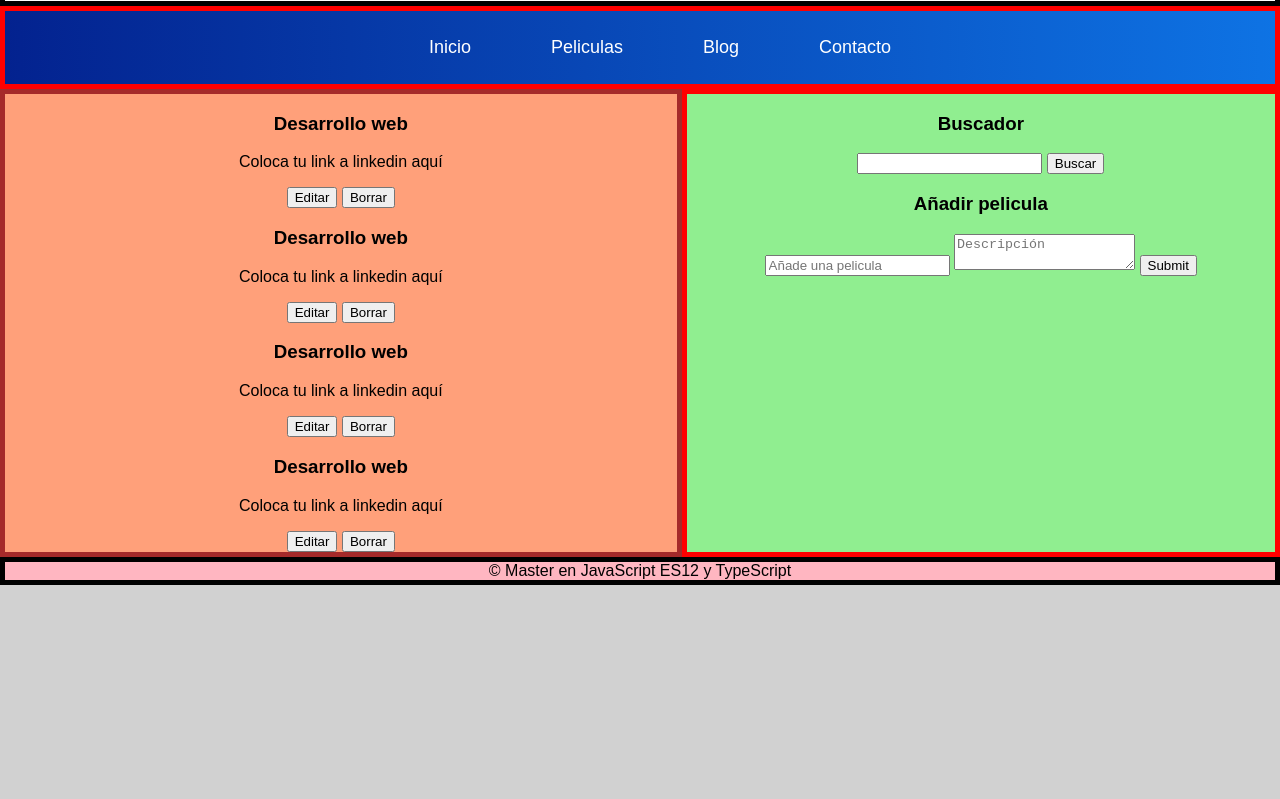
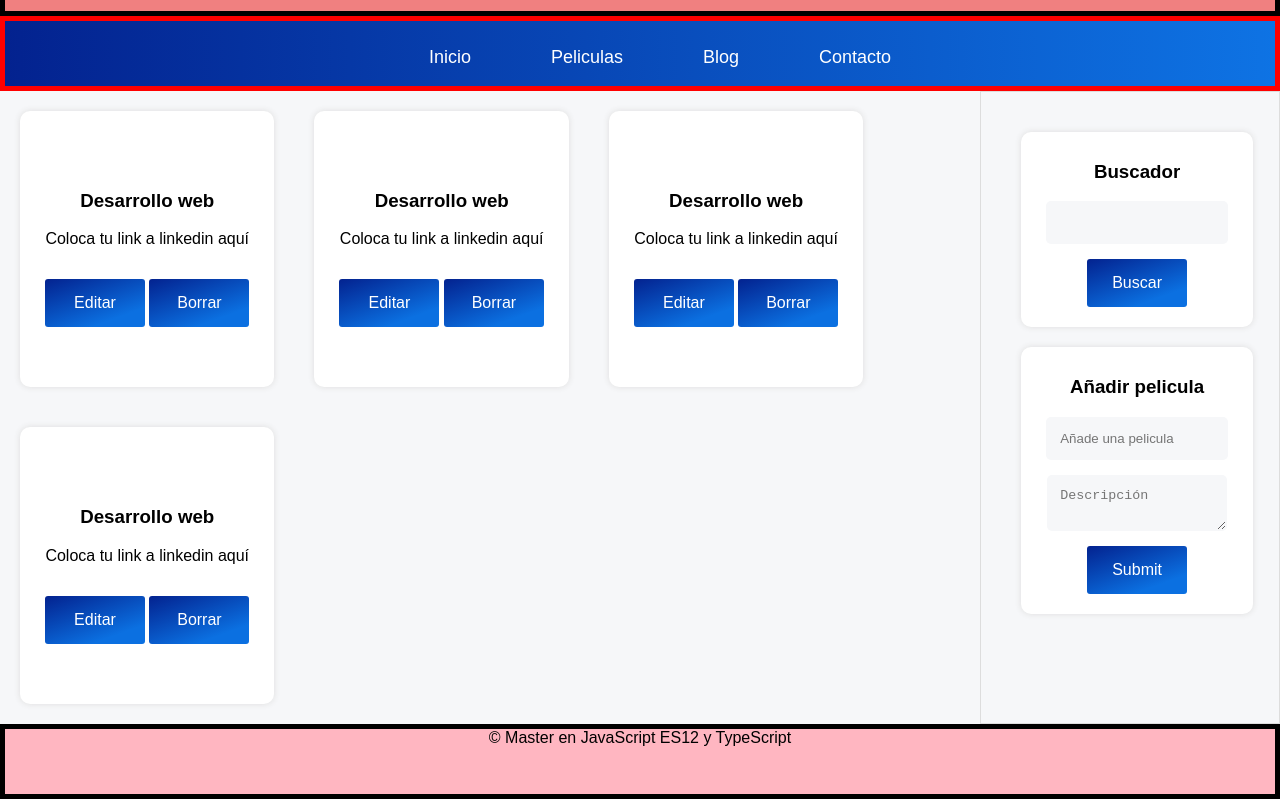
Before and after one commit to DaSanLi/Cinema, a plain HTML site: page index.html in a window 1280 px wide. Shown: the part 84-883 px from the top of the page. Before the commit the page ends 800 px from the top, so only its background shows below. Drawn offline with Linux system fonts and the light colour scheme.

Commit message:
se agregan estilos para contenido principal y barra lateral

```diff
--- a/css/styles.css
+++ b/css/styles.css
@@ -9,7 +9,12 @@ body{
 .layout{
     width: 100%;
     height: auto;
-    grid-template-areas: "header nav main footer";
+    display: grid;
+    grid-template-areas:
+    "header"
+    "nav"
+    "main"
+    "footer";
     grid-template-rows: 100px 75px auto 75px;
 }
 
@@ -18,7 +23,6 @@ body{
     border: 5px solid black;
     background-color: lightcoral;
     grid-area: header;
-    background-color: white;
     text-align: left;
     font-style: italic;
     display: flex;
@@ -27,7 +31,7 @@ body{
 }
 
 .header h1{
-    margin-left: 30px;
+    margin-right: 30px;
     margin-left: 15px;
 }
 
@@ -81,22 +85,59 @@ body{
 }
 
 .main{
-    width: 100%;
-    height: 100%;
     display: grid;
     grid-template-areas: "content content content lateral";
+    grid-template-columns: 1fr 1fr 1fr 300px;
+    grid-template-rows: auto;
 }
 
 .content{
-    border: 5px solid brown;
-    background-color: lightsalmon;
     grid-area: content;
+    background-color: #f6f7f9;
+    display: flex;
+    flex-flow: row wrap;
+    justify-content: flex-start;
+    align-items: flex-start;
+}
+
+.peli-items{
+    background-color: white;
+    margin: 20px;
+    border-radius: 10px;
+    box-shadow: 0px 0px 6px #ddd;
+    padding: 60px 25px;
 }
 
 .lateral{
-    border: 5px solid red;
-    background-color: lightgreen;
     grid-area: lateral;
+    border: 1px solid #ddd;
+    background-color: #f6f7f9;
+    padding: 20px;
+}
+
+.lateral > article{
+    box-sizing: border-box;
+    width: 90%;
+    margin: 20px;
+    padding: 10px 20px 20px 20px;
+    background-color: white;
+    border-radius: 10px;
+    box-shadow: 0px 0px 6px #ddd;
+}
+
+.lateral input[type="text"],
+.lateral textarea{
+    display: block;
+    margin: 0 auto;
+    margin-top: 15px;
+    padding: 12px;
+    border-radius: 5px;
+    background: #f6f7f9;
+    color: #454545;
+    width: 80%;
+    opacity: 4;
+    outline: 0px;
+    border-color: transparent;
 }
 
 .footer{
@@ -104,3 +145,30 @@ body{
     background-color: lightpink;
     grid-area: footer;
 }
+
+/* botones, inputs y demas */
+button,
+input[type="submit"],
+input[type="button"]{
+    background: linear-gradient(160deg, #03228f 0%, #0b70e1 77%);
+    color: white;
+    border: 0px;
+    outline: 0px;
+    padding: 15px;
+    border-radius: 3px;
+    width: 100px;
+    margin-top: 15px;
+    text-transform: capitalize;
+    font-size: 16px;
+    font-weight: 500;
+    cursor: pointer;
+    transition: all 300ms;
+}
+
+.peli-items .edit:hover{
+    background: #e77b00;
+}
+
+.peli-items .delete:hover{
+    background: #9b0202;
+}
```
